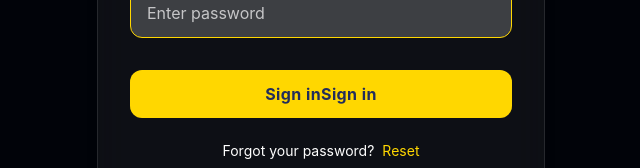
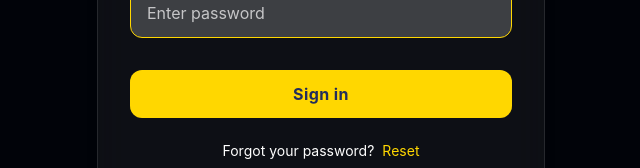
Before and after one commit to Inera-Software/Beta-V1, a Next.js app: page /login in a window 1280 px wide. Shown: the part 475-643 px from the top of the page, without its empty margins (319-959 px from the left). Built offline with nearby package versions, Linux system fonts and the light colour scheme.

Commit message:
resolved

```diff
--- a/src/components/app/LoginForm.tsx
+++ b/src/components/app/LoginForm.tsx
@@ -115,7 +115,6 @@ export default function LoginForm() {
           className="w-full py-3 rounded-[12px] bg-[#FFD700] hover:bg-white transition text-[#222D5C] font-bold text-base tracking-wide"
         >
           {loading ? "Signing in..." : "Sign in"}
-          {loading ? "Signing in..." : "Sign in"}
         </button>
         <div className="mt-5 text-center">
           <span className="text-white text-sm">Forgot your password?</span>
```
